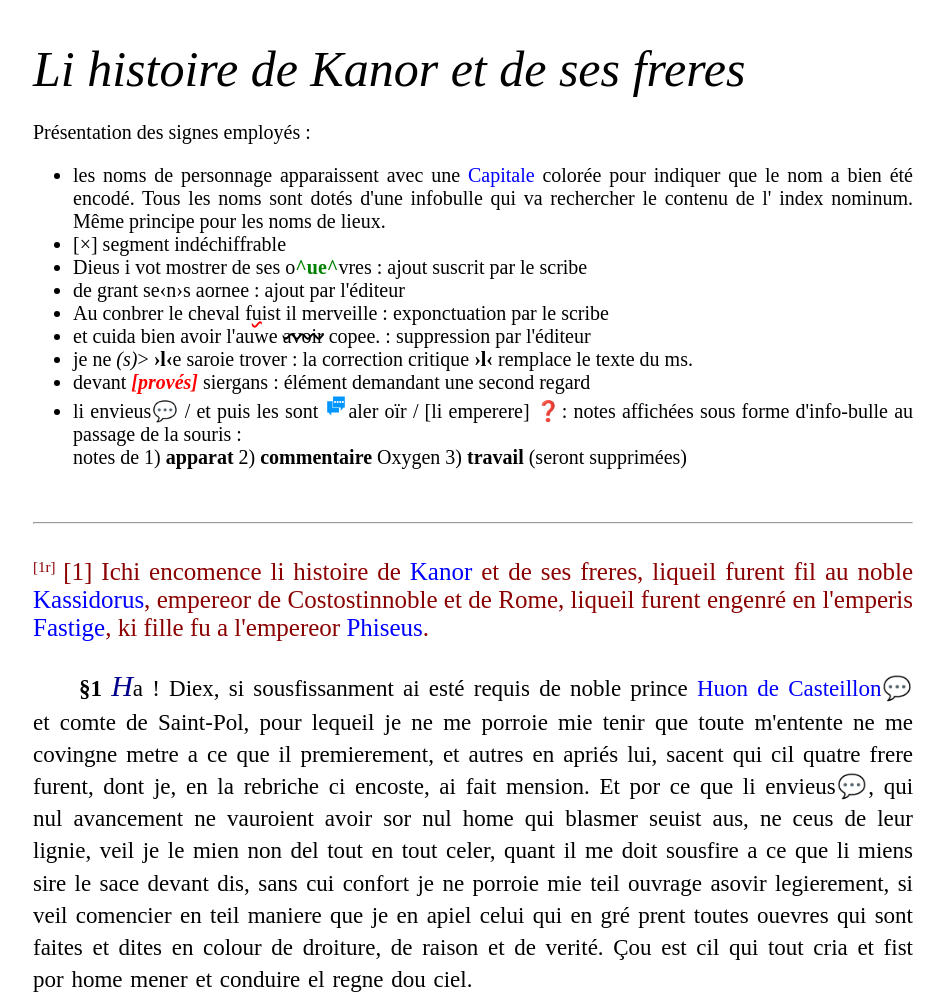
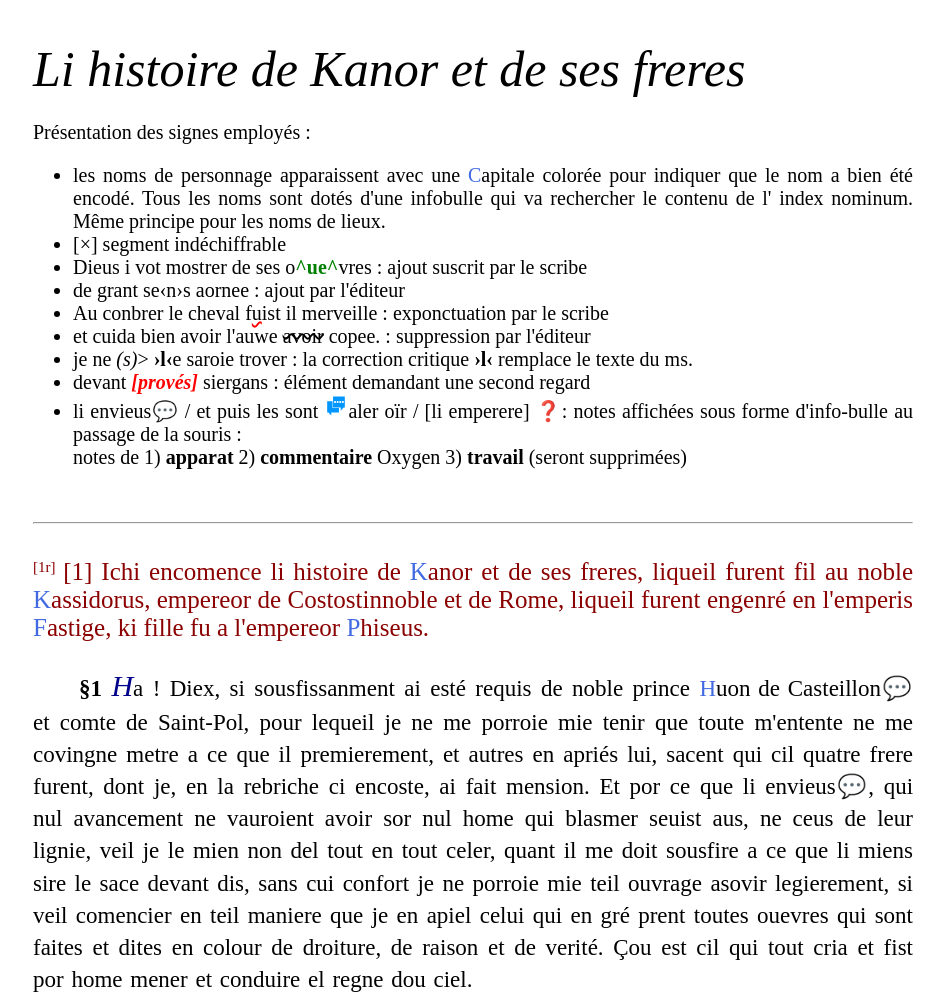
Before and after one commit to kanor-c7s/kanor-c7s.github.io, a plain HTML site: page TEI/out/Kanor.html in a window 1280 px wide. Shown: the top 999 px of the page, without its empty margins (107-1051 px from the left). Drawn offline with Linux system fonts and the light colour scheme; a web font is replaced by a local one.

Commit message:
Add files via upload

```diff
--- a/ASSETS/Kanor.css
+++ b/ASSETS/Kanor.css
@@ -74,8 +74,14 @@ body {
     color: darkred;
 }
 
+
 .persName {
-    color: blue;
+    display: inline-block;
+    text-indent: 0em;
+}
+
+.persName::first-letter {
+    color: royalblue;
 }
 
 .placeName {
```
